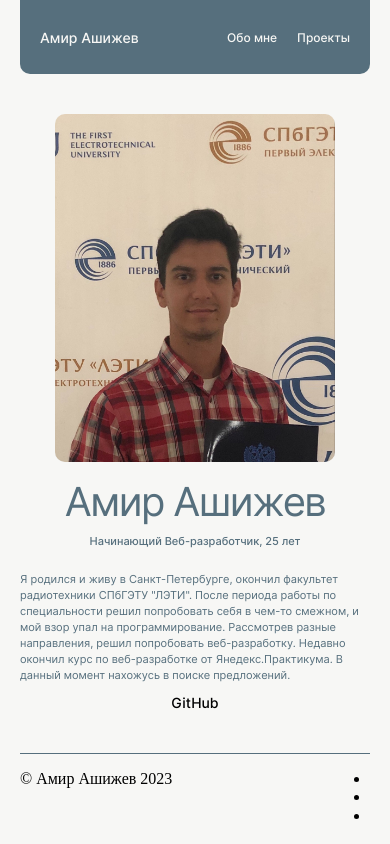
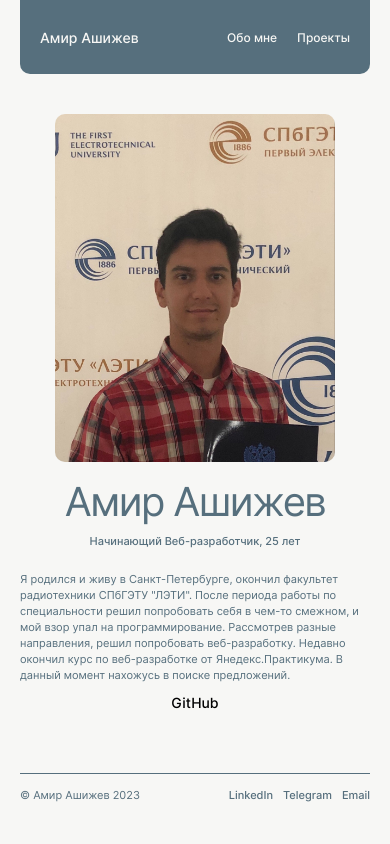
Before and after one commit to AmirAshizhev/portfolio, a React (Create React App) app: page / in a window 390 px wide. Built offline with nearby package versions, Linux system fonts and the light colour scheme.

Commit message:
footer css

```diff
--- a/src/blocks/footer/footer.css
+++ b/src/blocks/footer/footer.css
@@ -13,6 +13,45 @@
   justify-content: space-between;
 }
 
+.footer__text{
+  max-width: 600px;
+  font-family: 'Inter';
+  font-style: normal;
+  font-weight: 400;
+  font-size: 14px;
+  line-height: 22px;
+  color: #566F7D;
+  margin-top: 14px;
+}
+
+.footer__list{
+  display: flex;
+  list-style: none;
+  padding: 0;
+  margin: 0;
+  gap: 20px;
+}
+
+.footer__item{
+  margin-top: 14px;
+}
+
+.footer__link{
+  font-family: 'Inter';
+  font-style: normal;
+  font-weight: 500;
+  font-size: 12px;
+  line-height: 16px;
+  color: #566F7D;
+  text-decoration: none;
+}
+
+.footer__link:hover{
+  opacity: 0.8;
+  border-bottom: 1px red solid;
+}
+
+
 @media(max-width: 1200px) {
   .footer__box {
     margin: 0 50px;
@@ -21,8 +60,32 @@
 }
 
 @media(max-width: 768px) {
+
+  .footer {
+    margin-bottom: 20px;
+  }
+
   .footer__box {
     margin: 0 20px;
   }
 
+  .footer__text{
+    font-size: 11px;
+    line-height: 16px;
+    margin-top: 13px;
+  }
+
+  .footer__list{
+    gap: 10px;
+  }
+
+  .footer__item{
+    margin-top: 11px;
+  }
+
+  .footer__link{
+    font-size: 11px;
+    line-height: 16px;
+
+  }
 }
--- a/src/blocks/portfolio/portfolio.css
+++ b/src/blocks/portfolio/portfolio.css
@@ -94,7 +94,6 @@
   }
 
   .portfolio__info{
-    font-weight: 400;
     font-size: 11px;
     line-height: 16px;
   }
--- a/src/components/Footer.js
+++ b/src/components/Footer.js
@@ -2,11 +2,17 @@ function Footer() {
   return (
     <footer className='footer'>
       <div className='footer__box'>
-        <p>&#169; Амир Ашижев 2023</p>
-        <ul>
-          <li></li>
-          <li></li>
-          <li></li>
+        <p className='footer__text'>&#169; Амир Ашижев 2023</p>
+        <ul className='footer__list'>
+          <li className='footer__item'>
+            <a className='footer__link' rel="noreferrer noopener" href='https://www.linkedin.com/in/amirashizhev/' target='_blank'>LinkedIn</a>
+          </li>
+          <li className='footer__item'>
+            <a className='footer__link' rel="noreferrer noopener" href='https://t.me/Embraze11' target='_blank'>Telegram</a>
+          </li>
+          <li className='footer__item'>
+            <a className='footer__link' rel="noreferrer noopener" href='mailto:amirashizhev@yandex.ru'>Email</a>
+          </li>
         </ul>
       </div>
     </footer>
```
